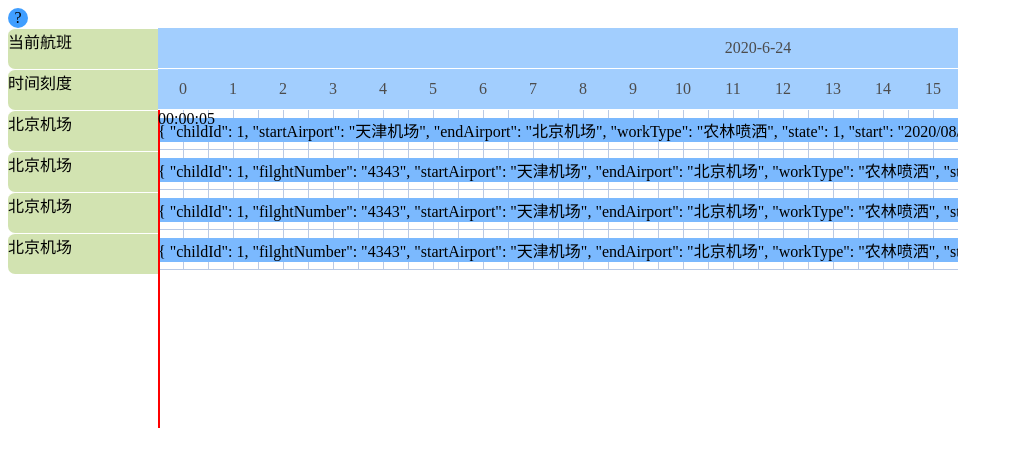
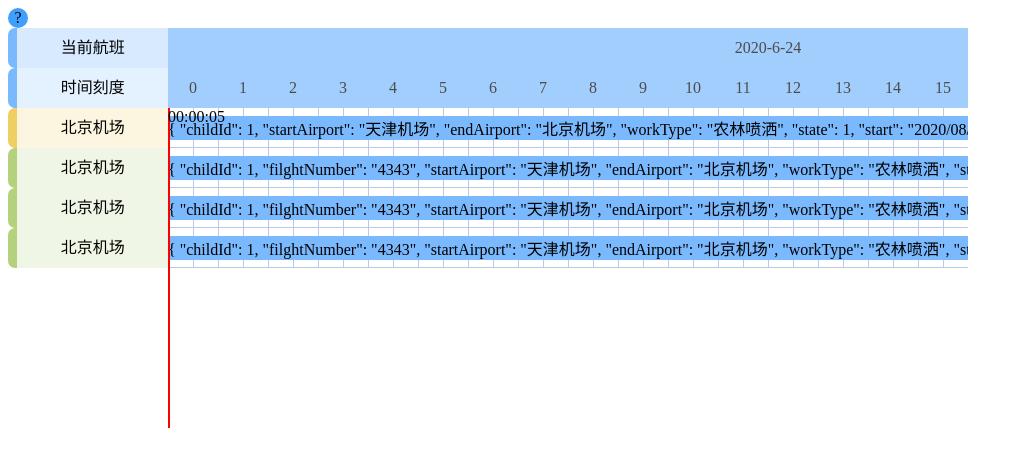
Before and after one commit to xihaoshangdi/vue-gantt-chart, a Vue app: page /#/ in a window 1280 px wide. Shown: the top 466 px of the page, without its empty margins (0-1023 px from the left). Built offline with nearby package versions, Linux system fonts and the light colour scheme.

Commit message:
重新调成Side的样式

```diff
--- a/src/components/BaseGanttComponents/chart-container.vue
+++ b/src/components/BaseGanttComponents/chart-container.vue
@@ -126,7 +126,6 @@ export default {
     flex-flow: nowrap;
 
     text-align: center;
-    margin-bottom: 1px;
   }
   .block {
     width: 100%;
--- a/src/components/BaseGanttComponents/chart-side.vue
+++ b/src/components/BaseGanttComponents/chart-side.vue
@@ -1,33 +1,84 @@
 <template>
   <div class="gantt-side" >
-    <div>
-      <span>当前航班</span>
-    </div>
-    <div>
-      <span>时间刻度</span>
-    </div>
-    <div v-for="(item,index) in gantt_data" :key="index">
-      <slot :item="item"></slot>
-    </div>
+    <template v-for="(item,index) in gantt_side">
+      <template v-if="typeof item ==='string'">
+        <div :key="item">
+          <div></div>
+          <div>{{item}}</div>
+        </div>
+      </template>
+      <template v-else>
+        <div :key="index">
+          <div></div>
+          <slot :item="item"></slot>
+        </div>
+      </template>
+    </template>
   </div>
 </template>
 
 <script>
 export default {
   name: 'chart-side',
-  inject: ['gantt_data']
+  inject: ['gantt_data'],
+  computed: {
+    gantt_side () {
+      const side = ['当前航班', '时间刻度']
+      return side.concat(this.gantt_data)
+    }
+  }
 }
 </script>
 
 <style scoped lang="scss">
   .gantt-side{
-    width: 150px;
-  & > div {
-      background-color: rgba(180, 209, 125, 0.6);
-      border-top: 1px solid white;
-      width: 150px;
-      height: 40px;
-      border-radius: 7px 0px 0px 7px;
+    width: 160px;
+    & > div {
+      display: flex;
+      flex-direction: row;
+      & > div:first-child{
+        height: 40px;
+        width: 10px;
+        display: inline-block;
+        border-radius: 7px 0 0 7px;
+      }
+      & > div:nth-child(2){
+        width: 100%;
+        text-align: center;
+        line-height: 40px;
+      }
+      &:first-child{
+        & >div:first-child{
+          background-color: rgba(123, 185, 254, 1);
+        }
+        & >div:nth-child(2){
+          background-color: rgba(123, 185, 254, 0.3);
+        }
+      }
+      &:nth-child(2){
+        & >div:first-child{
+          background-color: rgba(123, 185, 254, 1);
+        }
+        & >div:nth-child(2){
+          background-color: rgba(123, 185, 254, 0.2);
+        }
+      }
+      &:nth-child(3){
+        & >div:first-child{
+          background-color: rgba(241, 206, 99, 1);
+        }
+        & >div:nth-child(2){
+          background-color: rgba(241, 206, 99, 0.2);
+        }
+      }
+      &:nth-child(n+4){
+        & >div:first-child{
+          background-color: rgba(180, 209, 125, 1);
+        }
+        & >div:nth-child(2){
+          background-color: rgba(180, 209, 125, 0.2);
+        }
+      }
     }
   }
 </style>
--- a/src/components/GanttChart.vue
+++ b/src/components/GanttChart.vue
@@ -21,10 +21,34 @@
 import ChartLegend from '@/components/BaseGanttComponents/chart-legend'
 import ChartContainer from '@/components/BaseGanttComponents/chart-container'
 import ChartSide from '@/components/BaseGanttComponents/chart-side'
-
+import dayjs from 'dayjs'
 export default {
   name: 'GanttChart',
   props: {
+    // 甘特图配置
+    baseSemi: { // 半小时的基准宽度
+      type: Number,
+      default: 25
+    },
+    chartWidth: { // 中心甘特图宽度
+      type: Number,
+      default: 5000
+    },
+    chartHeight: { // 中心甘特图高度
+      type: Number,
+      default: 400
+    },
+    blockHeight: { // 数据条甘特图高度
+      type: Number,
+      default: 40
+    },
+    ganttTimeSection: { // 甘特图时间区间
+      type: Object,
+      default: () => {
+        return { start: dayjs(new Date()), end: dayjs(new Date()).add(2, 'day') }
+      }
+    },
+    // 甘特图数据
     gantt_data: { // 甘特图数据
       type: Array,
       required: true
```
